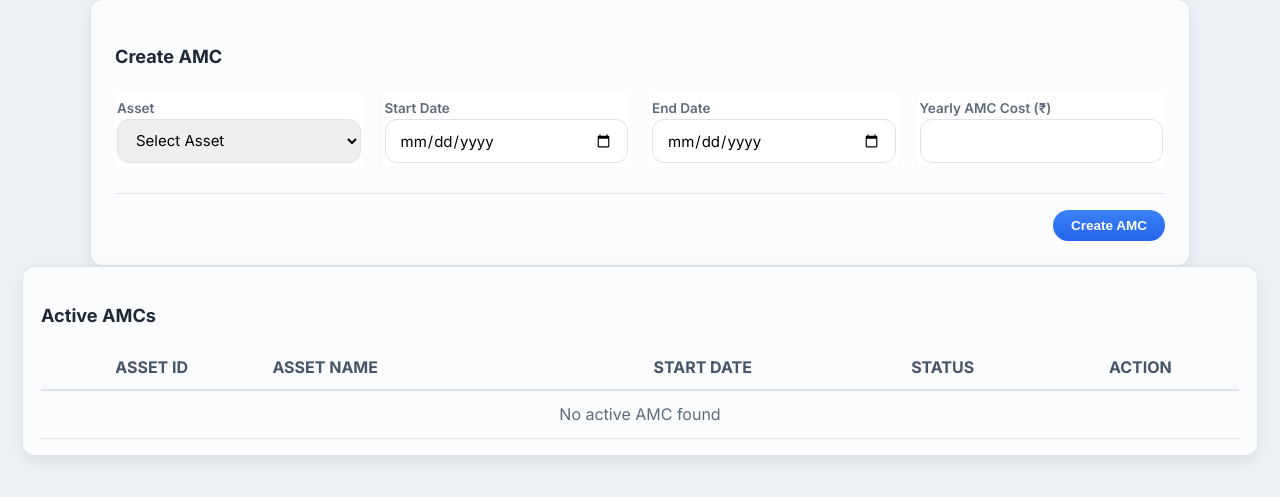
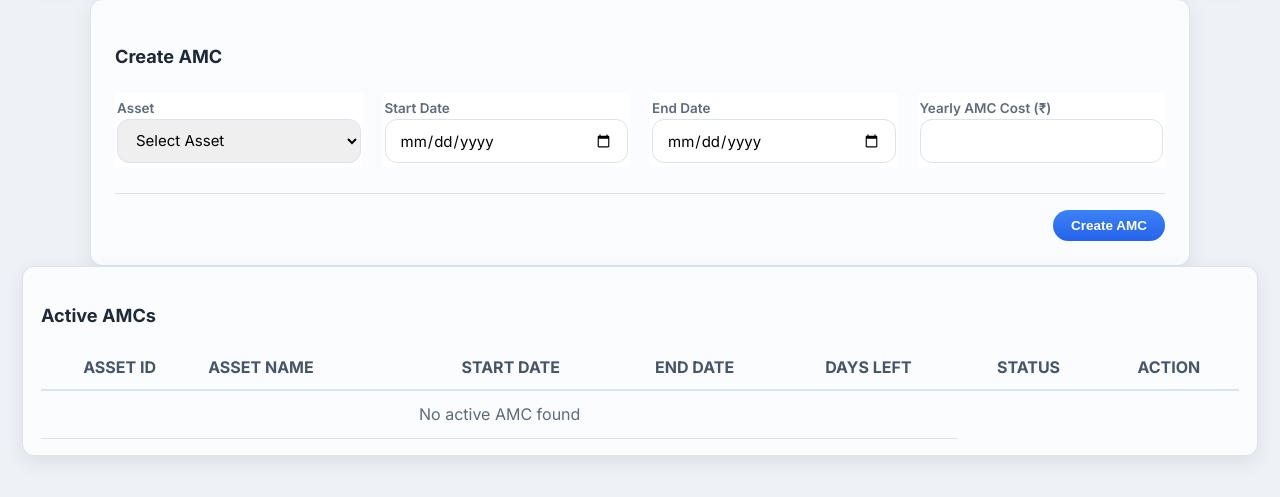
Before and after one commit to Yash-Aparajit/Asset_Compliance_Manager, a Flask app: page /amc in a window 1280 px wide. Shown: the part 198-695 px from the top of the page. Run offline with Flask 3, Linux system fonts and the light colour scheme; the visitor is signed in with stand-in values (Sample User, id 1); data that the repository does not hold is empty.

Commit message:
Update amc_create.html

```diff
--- a/templates/amc_create.html
+++ b/templates/amc_create.html
@@ -64,6 +64,8 @@
                 <th>Asset ID</th>
                 <th>Asset Name</th>
                 <th>Start Date</th>
+                <th>End Date</th>
+                <th>Days Left</th>
                 <th>Status</th>
                 <th>Action</th>
             </tr>
@@ -78,6 +80,14 @@
                     </td>
 
                     <td>{{ format_date_indian(amc.start_date) }}</td>
+
+                    <td>{{ format_date_indian(amc.end_date) }}</td>
+
+                    <td>
+                        <span class="days-left {{ amc_status_map[amc.id].key }}">
+                            {{ amc_status_map[amc.id].days_left }}
+                        </span>
+                    </td>
 
                     <td>
                         {% set st = amc_status_map.get(amc.id) %}
```
